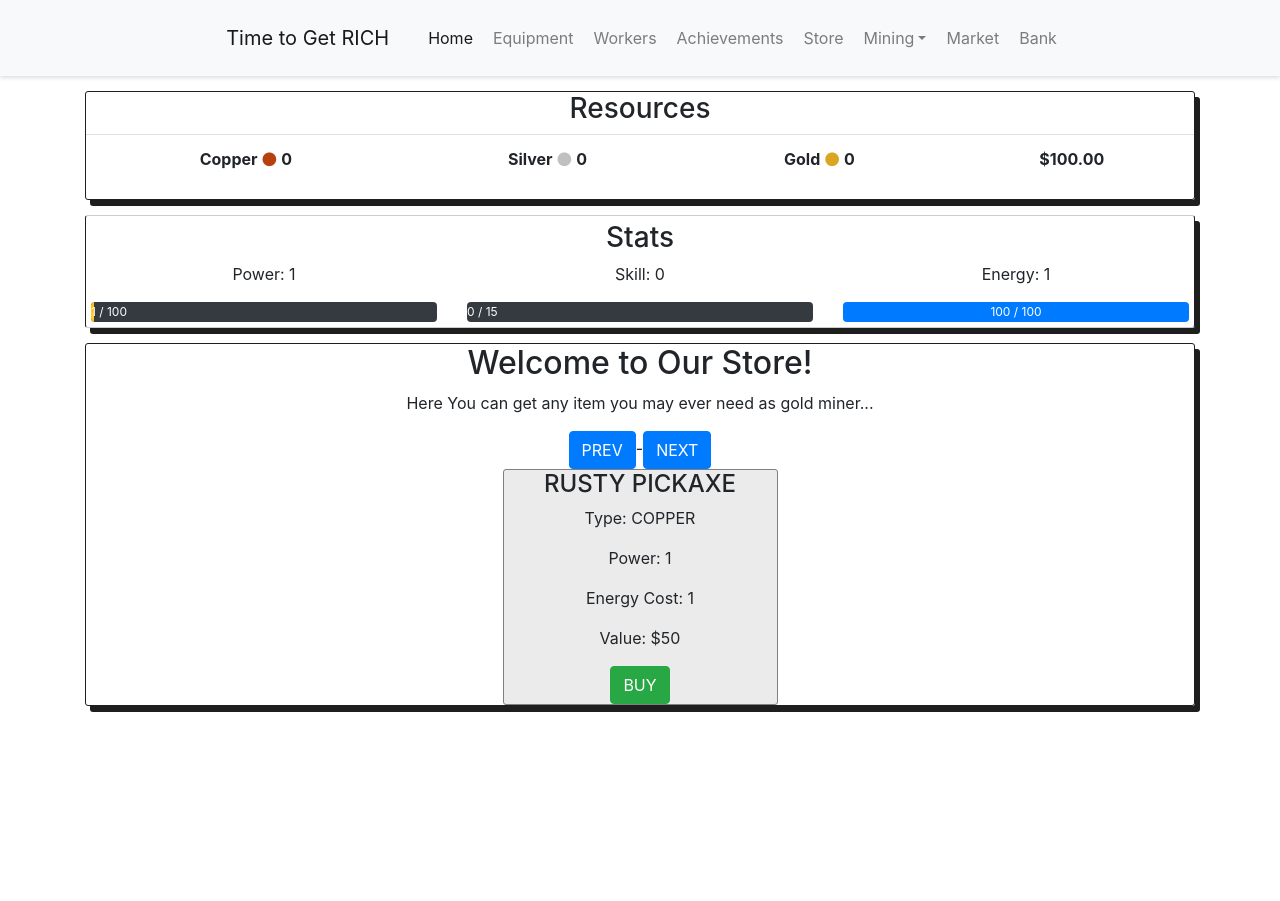
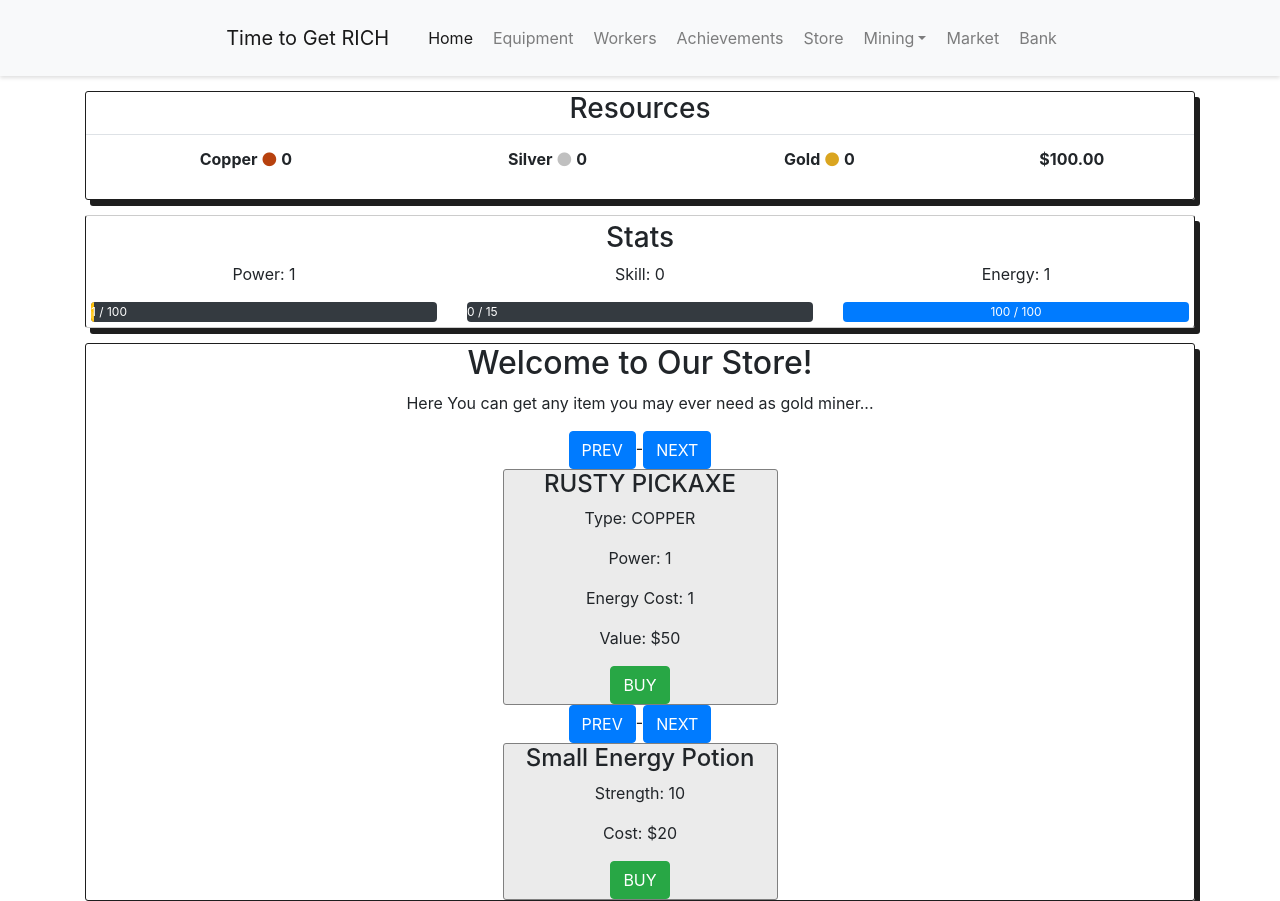
Before and after one commit to Thinkershine/GetRich, a React (Create React App) app: page /store in a window 1280 px wide. Before the commit the page ends 800 px from the top, so only its background shows below. Built offline with nearby package versions, Linux system fonts and the light colour scheme.

Commit message:
Add Potions to Store

```diff
--- a/src/App.js
+++ b/src/App.js
@@ -206,7 +206,7 @@ class App extends Component {
     this.state.resources.sellResource(resourceType, amount, todayMarketPrice);
   };
 
-  handlePurchase = item => {
+  handleItemPurchase = item => {
     if (item.value > this.state.resources.dollarAmount) {
       this.displayMessage({
         title: "You are POOR!",
@@ -228,6 +228,23 @@ class App extends Component {
       isEquipped: true,
       currentEquipment: item
     });
+  };
+
+  handlePotionPurchase = potion => {
+    console.log("POTION PURCHASED", potion);
+    if (potion.value > this.state.resources.dollarAmount) {
+      this.displayMessage({
+        title: "You Don't Have Enough Money",
+        message: "You can't afford " + potion.name,
+        badge: "danger",
+        buttonMessage: "ok..",
+        buttonOnClick: this.handleButtonMessage.bind(this),
+        isHidden: true
+      });
+      return;
+    }
+
+    this.state.resources.spendResourceAmount("dollar", potion);
   };
 
   makeWorkerWork = (worker, mineType) => {
@@ -424,7 +441,8 @@ class App extends Component {
               render={props => (
                 <Store
                   itemsForSale={this.state.itemsForSale}
-                  handlePurchase={this.handlePurchase}
+                  handleItemPurchase={this.handleItemPurchase}
+                  handlePotionPurchase={this.handlePotionPurchase}
                   {...props}
                 />
               )}
@@ -509,7 +527,6 @@ class App extends Component {
               <h2>You've Leveled UP!</h2>
               <h3>
                 <i>"Riches come to me Everyday!"</i>
-
                 <br />
                 <i style={{ color: "green" }}>
                   Reward $<b>{this.state.miningSkill * 10}</b>
--- a/src/components/locations/store.jsx
+++ b/src/components/locations/store.jsx
@@ -7,35 +7,61 @@ class Store extends Component {
     super(props);
 
     this.state = {
-      currentItemID: 0
+      currentItem: 0,
+      currentPotion: 0,
+      potions: [
+        { name: "Small Energy Potion", value: 20, strength: 10 },
+        { name: "Medium Energy Potion", value: 40, strength: 20 },
+        { name: "Energy Potion", value: 50, strength: 25 },
+        { name: "Large Energy Potion", value: 80, strength: 40 },
+        { name: "X-Large Energy Potion", value: 100, strength: 50 }
+      ]
     };
   }
 
   prevItem = () => {
-    let currentItemID = this.state.currentItemID - 1;
-    if (currentItemID < 0) {
-      currentItemID = this.props.itemsForSale.length - 1;
+    let currentItem = this.state.currentItem - 1;
+    if (currentItem < 0) {
+      currentItem = this.props.itemsForSale.length - 1;
     }
-    console.log("CURRENT ITEM ID ", currentItemID);
+    console.log("CURRENT ITEM ", currentItem);
     this.setState({
-      currentItemID
+      currentItem
     });
   };
 
   nextItem = () => {
-    let currentItemID = this.state.currentItemID + 1;
-    if (currentItemID > this.props.itemsForSale.length - 1) {
-      currentItemID = 0;
+    let currentItem = this.state.currentItem + 1;
+    if (currentItem > this.props.itemsForSale.length - 1) {
+      currentItem = 0;
     }
-    console.log("CURRENT ITEM ID ", currentItemID);
+    console.log("CURRENT ITEM ", currentItem);
     this.setState({
-      currentItemID
+      currentItem
     });
+  };
+
+  prevPotion = () => {
+    let currentPotion = this.state.currentPotion - 1;
+    if (currentPotion < 0) {
+      currentPotion = this.state.potions.length - 1;
+    }
+
+    this.setState({ currentPotion });
+  };
+
+  nextPotion = () => {
+    let currentPotion = this.state.currentPotion + 1;
+    if (currentPotion > this.state.potions.length - 1) {
+      currentPotion = 0;
+    }
+    this.setState({ currentPotion });
   };
 
   render() {
     const items = this.props.itemsForSale;
-    const currentItem = this.state.currentItemID;
+    const { potions, currentPotion, currentItem } = this.state;
+
     return (
       <div id="store">
         <h2>Welcome to Our Store!</h2>
@@ -56,7 +82,29 @@ class Store extends Component {
             <p>Value: ${items[currentItem].value}</p>
             <button
               className="btn btn-success"
-              onClick={() => this.props.handlePurchase(items[currentItem])}
+              onClick={() => this.props.handleItemPurchase(items[currentItem])}
+            >
+              BUY
+            </button>
+          </div>
+        </div>
+        <div id="item-carousel">
+          <button className="btn btn-primary" onClick={this.prevPotion}>
+            PREV
+          </button>
+          -
+          <button className="btn btn-primary" onClick={this.nextPotion}>
+            NEXT
+          </button>
+          <div id="current-item" style={{ width: 275, margin: "0 auto" }}>
+            <h4>{potions[currentPotion].name}</h4>
+            <p>Strength: {potions[currentPotion].strength}</p>
+            <p>Cost: ${potions[currentPotion].value}</p>
+            <button
+              className="btn btn-success"
+              onClick={() =>
+                this.props.handlePotionPurchase(potions[currentPotion])
+              }
             >
               BUY
             </button>
```
